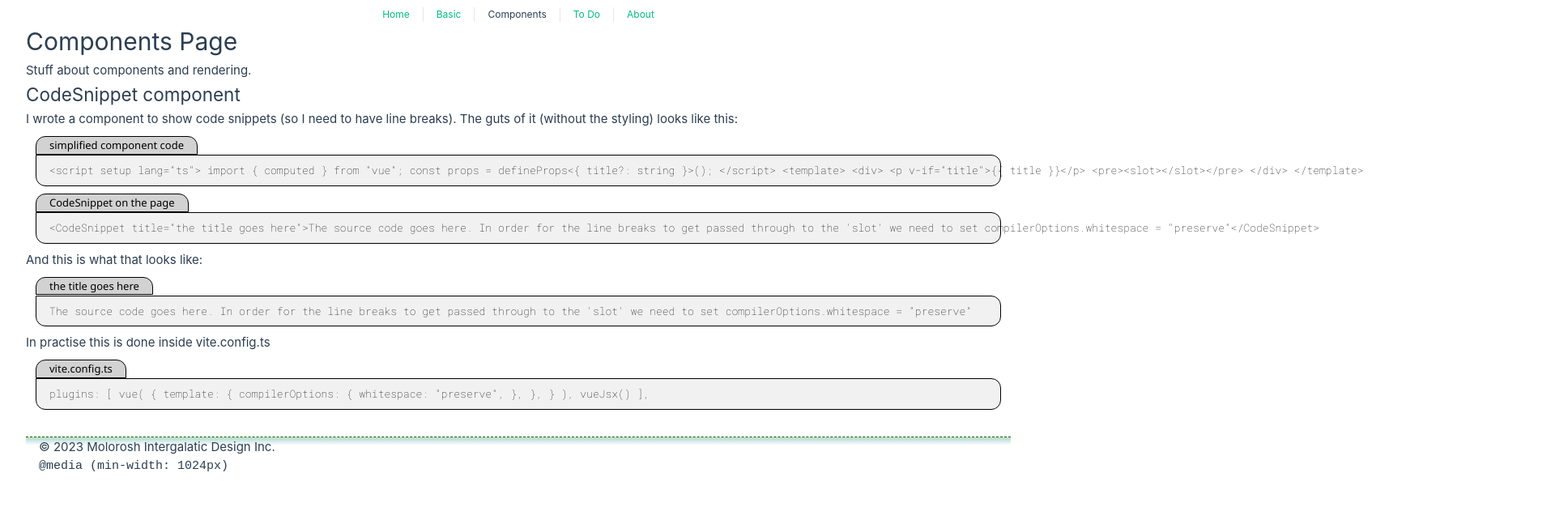
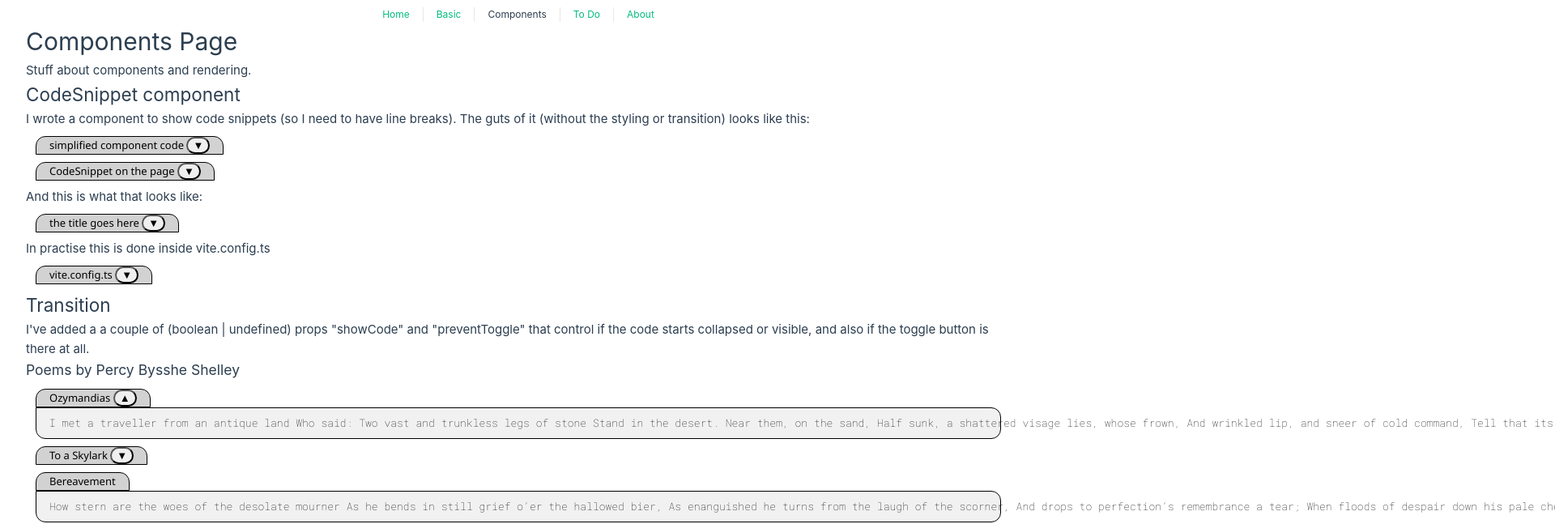
Before and after one commit to molorosh/vue3ts-everything, a Vue app in the folder app/: page /components in a window 1280 px wide. Shown: the part 180-827 px from the top of the page at 81% size, 1920 px wide, since content can reach past the window. Before the commit the page ends 800 px from the top, so only its background shows below. Built offline with nearby package versions, Linux system fonts and the light colour scheme.

Commit message:
added Transition to CodeSnippet and unit tests too

```diff
--- a/app/src/components/CodeSnippet.vue
+++ b/app/src/components/CodeSnippet.vue
@@ -1,20 +1,32 @@
 <script setup lang="ts">
-import { computed } from "vue";
+import { ref, computed } from "vue";
 const props = defineProps<{
-  title?: string
+  title?: string,
+  showCode?: boolean,
+  preventToggle?: boolean
 }>();
+const showToggling = ref(!props.preventToggle === true);
+const show = ref(props.showCode != false || props.preventToggle == true);
 const hasNoTitle = computed(() => { return props.title === undefined; })
 const hastitle = computed(() => { return props.title !== undefined; })
+const toggle = () =>{ show.value = !show.value; }
 </script>
 
 <template>
   <div class="codeSnippet">
-    <p v-if="title" class="codeSnippetTitle">{{ title }}</p>
-    <pre class="codeSnippetCode" v-bind:class="{ codeSnippetCode3Corners: hastitle, codeSnippetCode4Corners: hasNoTitle }"><slot></slot></pre>
+    <p v-if="title" class="codeSnippetTitle">{{ title }} <button class="codeSnippetToggle" v-if="showToggling" @click="toggle()"><span v-if="!show">▼</span><span v-if="show">▲</span></button></p>
+    <Transition name="codeSnippetToggle">
+      <pre v-if="show" class="codeSnippetCode" v-bind:class="{ codeSnippetCode3Corners: hastitle, codeSnippetCode4Corners: hasNoTitle }"><slot></slot></pre>
+  </Transition>
   </div>
 </template>
 
 <style>
+/* basic styles for code snippet */
+button.codeSnippetToggle {
+  border-radius: 0.75rem 0.75rem 0.75rem 0.75rem;
+  font-size: small;
+}
 .codeSnippet {
   color: black;
   margin-left: 0.75rem;
@@ -46,4 +58,14 @@ const hastitle = computed(() => { return props.title !== undefined; })
 .codeSnippetCode4Corners{
   border-radius: 0.75rem 0.75rem 0.75rem 0.75rem;
 }
+/* transistions for expand and collapse (name="codeSnippetToggle") */
+.codeSnippetToggle-enter-active,
+.codeSnippetToggle-leave-active {
+  transition: opacity 0.5s ease;
+}
+
+.codeSnippetToggle-enter-from,
+.codeSnippetToggle-leave-to {
+  opacity: 0;
+}
 </style>
--- a/app/src/views/ComponentsView.vue
+++ b/app/src/views/ComponentsView.vue
@@ -9,7 +9,7 @@ const ket = "}}";
     <h1>Components Page</h1>
     <p>Stuff about components and rendering.</p>
     <h2>CodeSnippet component</h2>
-    <p>I wrote a component to show code snippets (so I need to have line breaks).  The guts of it (without the styling) looks like this:</p>
+    <p>I wrote a component to show code snippets (so I need to have line breaks).  The guts of it (without the styling or transition) looks like this:</p>
     <CodeSnippet title="simplified component code">&lt;script setup lang="ts"&gt;
 import { computed } from "vue";
 const props = defineProps&lt;{
@@ -46,6 +46,49 @@ compilerOptions.whitespace = "preserve"
     ),
     vueJsx()
   ],</CodeSnippet>
+<h2>Transition</h2>
+<p>I've added a a couple of (boolean | undefined) props "showCode" and "preventToggle" that control if the code starts collapsed or visible, and also if the toggle button is there at all.</p>
+<h3>Poems by Percy Bysshe Shelley</h3>
+<CodeSnippet title="Ozymandias" :showCode=true>I met a traveller from an antique land
+Who said: Two vast and trunkless legs of stone
+Stand in the desert. Near them, on the sand,
+Half sunk, a shattered visage lies, whose frown,
+And wrinkled lip, and sneer of cold command,
+Tell that its sculptor well those passions read
+Which yet survive, stamped on these lifeless things,
+The hand that mocked them, and the heart that fed;
+And on the pedestal these words appear:
+“My name is Ozymandias, king of kings:
+Look on my works, ye Mighty, and despair!”
+Nothing beside remains. Round the decay
+Of that colossal wreck, boundless and bare
+The lone and level sands stretch far away.</CodeSnippet>
+<CodeSnippet title="To a Skylark" :showCode=false>Hail to thee, blithe Spirit!
+Bird thou never wert,
+That from Heaven, or near it,
+Pourest thy full heart
+In profuse strains of unpremeditated art. –
 
+Higher still and higher
+From the earth thou springest
+Like a cloud of fire;
+The blue deep thou wingest,
+And singing still dost soar, and soaring ever singest.</CodeSnippet>
+<CodeSnippet title="Bereavement" :preventToggle=true>How stern are the woes of the desolate mourner
+As he bends in still grief o’er the hallowed bier,
+As enanguished he turns from the laugh of the scorner,
+And drops to perfection’s remembrance a tear;
+When floods of despair down his pale cheeks are streaming,
+When no blissful hope on his bosom is beaming,
+Or, if lulled for a while, soon he starts from his dreaming,
+And finds torn the soft ties to affection so dear.
+Ah, when shall day dawn on the night of the grave,
+Or summer succeed to the winter of death?
+Rest awhle, hapless victim! and Heaven will save
+The spirit that hath faded away with the breath.
+Eternity points, in its amaranth bower
+Where no clouds of fate o’er the sweet prospect lour,
+Unspeakable pleasure, of goodness the dower,
+When woe fades away like the mist of the heath.</CodeSnippet>
   </main>
 </template>
--- a/app/src/views/ToDoView.vue
+++ b/app/src/views/ToDoView.vue
@@ -5,6 +5,9 @@
     <h1>To Do Page</h1>
     <p>
       The obligatory implementation of a simple To-Do app.
+      Since I don't want the hassle of an actual backend datastore
+      (like SQL Server or Mongo DB) I'm using Dexie to store.
     </p>
+    <p>We'll have two separate sorts of tasks: Once-and-done tasks and tasks that repeat and can be assigned days of the week.</p>
   </main>
 </template>
```
Also changed, not shown: 15 other files (tests, documents, lock files or other folders).
